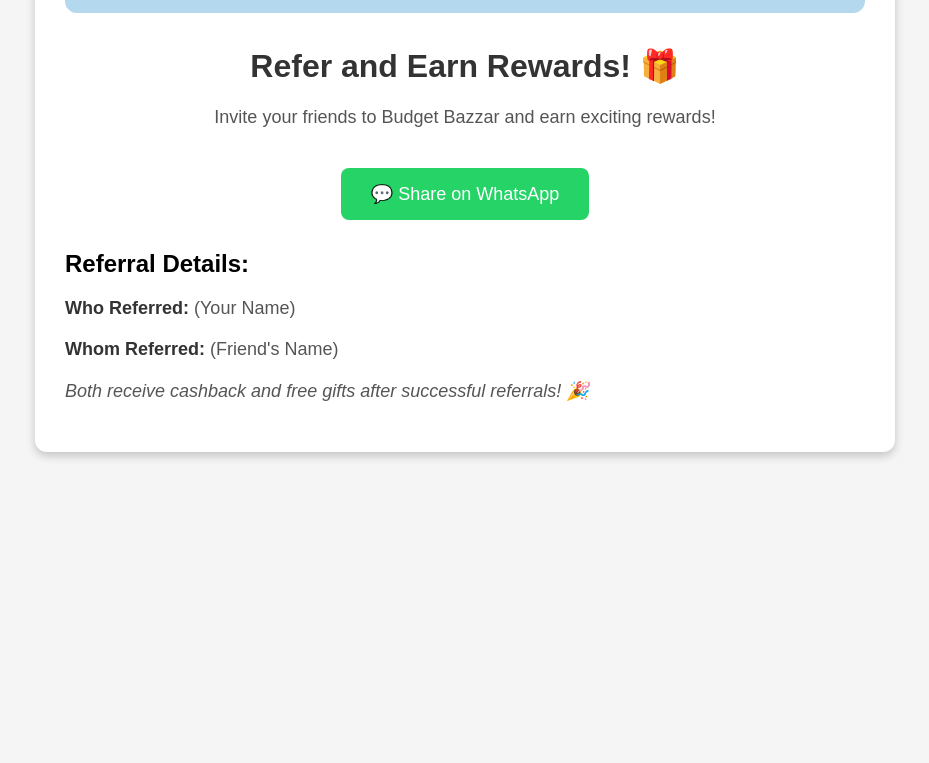
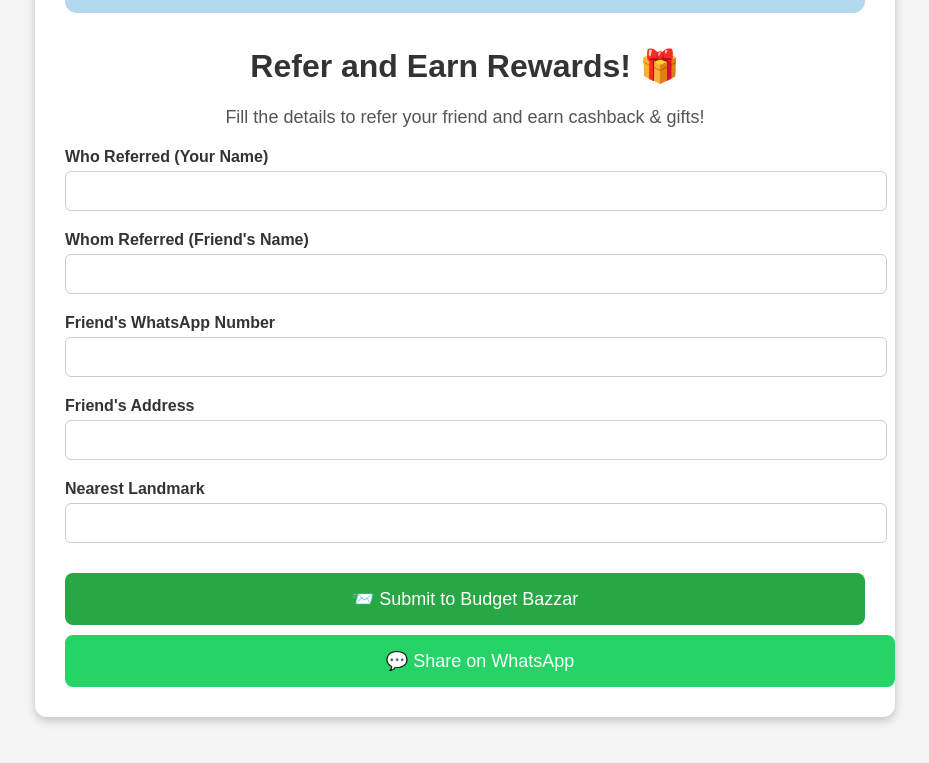
Before and after one commit to shoppinghub123/Budgetbazzar, a plain HTML site: page refer-and-earn.html in a window 1280 px wide. Shown: the part 1277-2040 px from the top of the page, without its empty margins (175-1104 px from the left). Before the commit the page ends 1789 px from the top, so only its background shows below. Drawn offline with Linux system fonts and the light colour scheme.

Commit message:
Add files via upload

```diff
--- a/refer-and-earn.html
+++ b/refer-and-earn.html
@@ -39,28 +39,48 @@
       margin: 20px 0;
     }
 
-    .share-button {
+    form {
       margin-top: 20px;
-      background-color: #25D366;
-      color: white;
-      padding: 15px 30px;
-      font-size: 18px;
-      text-decoration: none;
-      border-radius: 8px;
-      display: inline-block;
+      text-align: left;
     }
 
-    .share-button:hover {
-      background-color: #1ebe5d;
+    label {
+      display: block;
+      margin-bottom: 5px;
+      font-weight: bold;
+      color: #333;
     }
 
-    .refer-details {
-      text-align: left;
-      margin-top: 30px;
+    input {
+      width: 100%;
+      padding: 10px;
+      margin-bottom: 20px;
+      border-radius: 6px;
+      border: 1px solid #ccc;
+      font-size: 16px;
     }
 
-    .refer-details strong {
-      color: #333;
+    .submit-button, .whatsapp-button {
+      width: 100%;
+      background-color: #28a745;
+      color: white;
+      padding: 15px;
+      font-size: 18px;
+      border: none;
+      border-radius: 8px;
+      cursor: pointer;
+      margin-top: 10px;
+      display: inline-block;
+      text-decoration: none;
+      text-align: center;
+    }
+
+    .submit-button:hover, .whatsapp-button:hover {
+      background-color: #218838;
+    }
+
+    .whatsapp-button {
+      background-color: #25D366;
     }
   </style>
 </head>
@@ -72,24 +92,41 @@
   <!-- Banner Image -->
   <div class="refer-banner">
     <img src="Reffer.jpg" alt="Refer and Earn Banner">
-    <!-- Make sure 'Reffer.jpg' is uploaded inside the same folder on GitHub! -->
   </div>
 
   <h1>Refer and Earn Rewards! 🎁</h1>
-  <p>Invite your friends to Budget Bazzar and earn exciting rewards!</p>
+  <p>Fill the details to refer your friend and earn cashback & gifts!</p>
 
-  <!-- Share Button -->
-  <a href="https://wa.me/?text=I%20recommend%20Budget%20Bazzar!%20Shop%20and%20save%20big!%20Visit:%20https://yourgithubsite.github.io/" class="share-button" target="_blank">
+  <!-- Referral Form -->
+  <form id="referralForm" action="https://formsubmit.co/alokmistri69@gmail.com" method="POST">
+
+    <label for="who-referred">Who Referred (Your Name)</label>
+    <input type="text" id="who-referred" name="Who Referred" required>
+
+    <label for="whom-referred">Whom Referred (Friend's Name)</label>
+    <input type="text" id="whom-referred" name="Whom Referred" required>
+
+    <label for="whatsapp-number">Friend's WhatsApp Number</label>
+    <input type="text" id="whatsapp-number" name="Friend's WhatsApp Number" required>
+
+    <label for="address">Friend's Address</label>
+    <input type="text" id="address" name="Friend's Address" required>
+
+    <label for="landmark">Nearest Landmark</label>
+    <input type="text" id="landmark" name="Nearest Landmark" required>
+
+    <!-- FormSubmit Hidden Inputs -->
+    <input type="hidden" name="_subject" value="New Referral Submitted! 🎯">
+    <input type="hidden" name="_captcha" value="false">
+    <input type="hidden" name="_template" value="table">
+
+    <button type="submit" class="submit-button">📨 Submit to Budget Bazzar</button>
+  </form>
+
+  <!-- WhatsApp Share Button -->
+  <a href="https://wa.me/?text=I%20recommend%20Budget%20Bazzar!%20Shop%20and%20save%20big!%20Visit:%20https://yourgithubsite.github.io/" class="whatsapp-button" target="_blank">
     💬 Share on WhatsApp
   </a>
-
-  <!-- Referral Details Section -->
-  <div class="refer-details">
-    <h2>Referral Details:</h2>
-    <p><strong>Who Referred:</strong> (Your Name)</p>
-    <p><strong>Whom Referred:</strong> (Friend's Name)</p>
-    <p><em>Both receive cashback and free gifts after successful referrals! 🎉</em></p>
-  </div>
 
 </div>
 
```
